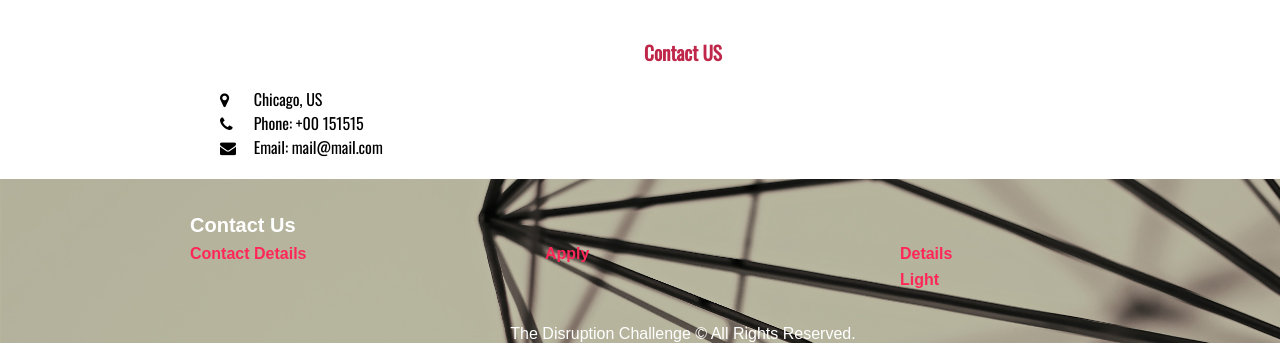
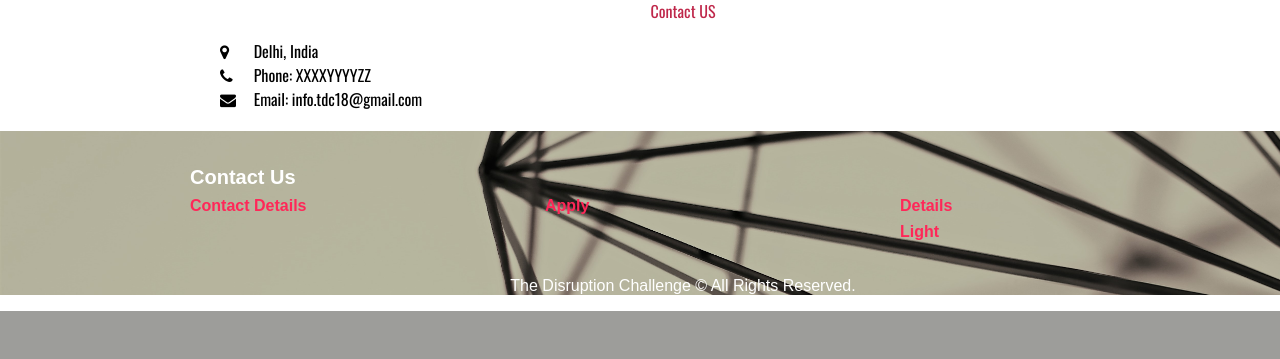
Before and after one commit to r01shiva/Mail-sending-using-django, a Django app: page / in a window 1280 px wide; the page is wider, and only the part inside the window is pictured. Shown: the part 1791-2150 px from the top of that part. After the commit the page ends 2102 px from the top of that part, so only its background shows below. Run offline with Django 3.2, Linux system fonts and the light colour scheme; some web fonts are replaced.

Commit message:
Update home.html

```diff
--- a/webd/templates/webd/home.html
+++ b/webd/templates/webd/home.html
@@ -5,7 +5,7 @@
 	<title>TDC</title>
     <meta charset="utf-8">
     <meta name="viewport" content="width=device-width, initial-scale=1, shrink-to-fit=no">
-    <link rel="shortcut icon" type="image/png" href="/static/webd/img/icon1.png">
+    <link rel="shortcut icon" type="image/png" href="/static/webd/img/tdc2.png">
     <link rel="stylesheet" type="text/css" href="/static/webd/css/intern.css">
     <link href="https://fonts.googleapis.com/css?family=Coiny|Oswald|Pacifico|Thasadith" rel="stylesheet">
     <link rel="stylesheet" href="https://cdnjs.cloudflare.com/ajax/libs/font-awesome/4.7.0/css/font-awesome.min.css">
@@ -15,7 +15,7 @@
         <a href="#"style="font-size:35px;"><img src='static/webd/img/Tdc.png'></a>
         <a href="javascript:void(0);" class="log" onclick="document.getElementById('mylog').style.display='block'">Apply</a>
         <a href="#details">Details</a>
-        <a href="{% url 'applicants' %}" >Applicants</a>
+        <a href="{% url 'login_user' %}" >Applicants</a>
         <a href="javascript:void(0);" class="icon" onclick="navigation()">
             <i class="fa fa-bars"></i>
         </a>
@@ -29,46 +29,44 @@
 
         <div class="picture" id="0">
             <img src="/static/webd/img/22.jpg">
-            <div class="text" style="top:75%;left:10%;"><H1>Want to become a<br> Website Developer ?</H1></div>
+            <div class="text s0" ><H1>Want to become a<br> Website Developer ?</H1></div>
             <a href="javascript:void(0);" id="next" onclick="next(1)">&#10095;</a>
         </div>
         <div class="picture tut" id="1">
             <img src="/static/webd/img/2.jpg">
-            <div class="text" style="top:16%;left:5%;"><h1>Any idea about <br>Frontend Designing ?</h1></div>
+            <div class="text s1"><h1>Any idea about <br>Frontend Designing ?</h1></div>
            <a href="javascript:void(0);"  id="next" onclick="next(1)">&#10095;</a>
             <a href="javascript:void(0);" id="prev" onclick="next(-1)">&#10094;</a>
         </div>
         <div class="picture tut" id="2">
             <img src="/static/webd/img/33.jpg">
-            <div class="text" style="top:16%;left:70%;"><H1>Do you know about <br>HTML<br>CSS<br>Java Script ?</H1></div>
+            <div class="text s2" ><H1>Do you know about <br>HTML<br>CSS<br>Java Script ?</H1></div>
              <a href="javascript:void(0);"  id="next" onclick="next(1)">&#10095;</a>
             <a href="javascript:void(0);" id="prev" onclick="next(-1)">&#10094;</a>
         </div>
         <div class="picture tut" id="3">
             <img src="/static/webd/img/44.jpg">
-            <div class="text" style="top:16%;left:5%;"><H1>Learn HTML<br>CSS <br> Java Script <br>here.</H1></div>
+            <div class="text s3"><H1>Learn HTML<br>CSS <br> Java Script <br>here.</H1></div>
            <a href="javascript:void(0);"  id="next" onclick="next(1)">&#10095;</a>
             <a href="javascript:void(0);" id="prev" onclick="next(-1)">&#10094;</a>
 
         </div>
             <div class="picture tut " id="4">
             <img src="/static/webd/img/111.jpg">
-                <div class="text" style="top:78%;left:10%;"><H1>Become a Website Developer</H1></div>
+                <div class="text s4"><H1>Become a Website Developer</H1></div>
              <a href="javascript:void(0);"  id="next" onclick="next(1)">&#10095;</a>
             <a href="javascript:void(0);" id="prev" onclick="next(-1)">&#10094;</a>
         </div>
         <div class="picture tut" id="5">
             <img src="/static/webd/img/react.png">
-            <div class="text" style="top:26%;left:10%;"><H1>Learn</H1></div>
+            <div class="text s5"><H1>Learn</H1></div>
             <a href="javascript:void(0);"  id="next" onclick="next(1)">&#10095;</a>
             <a href="javascript:void(0);" id="prev" onclick="next(-1)">&#10094;</a>
         </div>
         <div class="picture tut" id="6">
-            <img src="/static/webd/img/7.jpg">
-            <div class="text" style="top:38%;left:35%;"><H1>Appy here for Internship.</H1></div>
-            <a href="javascript:void(0);" id="prev" onclick="next(-1)">&#10094;</a>
+            <img src="/static/webd/img/7.jpg"><a href="javascript:void(0);" id="prev" onclick="next(-1)">&#10094;</a>
             <a href="javascript:void(0);" class="log" onclick="document.getElementById('mylog').style.display='block'">
-            <button class="buttona buttonab" type="submit">Apply</button>
+            <div class="text s6"><H1>Appy here for Internship.</H1></div>
             </a>
         </div>
     <div class="contain" style=" font-family: 'Oswald', sans-serif;">
@@ -112,23 +110,20 @@
          <div class="content center" style="font-size: 22px;color:#2874A6;">ABOUT COMPANY</div>
         <p>
             <br>
-            TechCiti has become a pioneer in providing distinguished end-to-end IT infrastructure solutions to its customers through our business functions maximizing customer engagement with personalized services. We believe that today more than ever, businesses are dependent on technology solutions.
+            We at TDC profess a hybrid approach to the solve the problem of lack of education for startups leading from the academic front,
+            while building up to the industry based trends of the future.
+            Our aim is simple - “Build a better future for India with sustainably disruptive
+            innovations” and we plan to accomplish it with the youth who instead of merely seeking established jobs would rather create more
+            jobs or qualify for jobs in Deep Technology,
+            which has the potential to rewrite the industrial fairy tail known as the Republic of India.
             <br>
-            We have successfully established in our business functions across 12 + major cities across PAN India with over 56 + satisfied corporate customers.
-            <br>
-            Our vision is to enable people and organizations realize their potential reinventing their engagement in defining the future using - technology.
-            <br>
-            Our mission is to achieve the leading position as a distinguished & absolute end-to-end information technology infrastructure & service provider. We want to develop with profitable growth through superior Customer service, Innovation, Quality and Commitment.
-            <br>
-            Core Values: Integrity, Excellence, Innovation, Customer-Centricity, Team-Work</p>
-        <br>
         <br>
         <a href="javascript:void(0);" class="buttona" onclick="document.getElementById('mylog').style.display='block'">Apply</a>
 
 
         </div>
     </div>
-    <div class="form">
+     <div class="form">
         <div class="modal" id="mylog">
         <form class="modal-content animate" method="post" >
             {% csrf_token %}
@@ -155,11 +150,11 @@
         </form>
     </div>
     </div>
-     <div class="contact" id="contact">
-        <p style="text-align: center;font-size: larger;font-weight: bolder;">Contact US</p>
-        <span><i class="fa fa-map-marker" style="width:30px"></i> Chicago, US</span><br>
-        <span><i class="fa fa-phone" style="width:30px"></i> Phone: +00 151515</span><br>
-            <span><i class="fa fa-envelope" style="width:30px"> </i> Email: mail@mail.com</span><br>
+    <div class="contact">
+        <p>Contact US</p>
+        <span><i class="fa fa-map-marker" style="width:30px"></i> Delhi, India</span><br>
+        <span><i class="fa fa-phone" style="width:30px"></i> Phone: XXXXYYYYZZ</span><br>
+            <span><i class="fa fa-envelope" style="width:30px"> </i> Email: info.tdc18@gmail.com</span><br>
 
     </div>
     <div class="footer">
```
